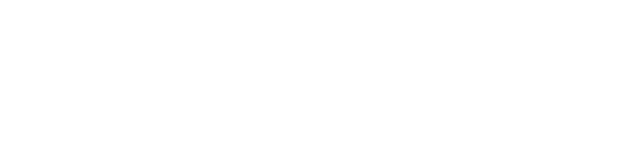
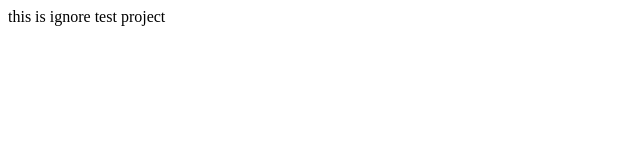
Before and after one commit to redwoodweb/typescriptTest, a website: page index.html in a window 1280 px wide. Shown: the whole page, without its empty margins (0-640 px from the left). Drawn offline with Linux system fonts and the light colour scheme.

Commit message:
input text into html

```diff
--- a/index.html
+++ b/index.html
@@ -6,6 +6,6 @@
     <title>Document</title>
 </head>
 <body>
-
+    this is ignore test project
 </body>
 </html>
```
